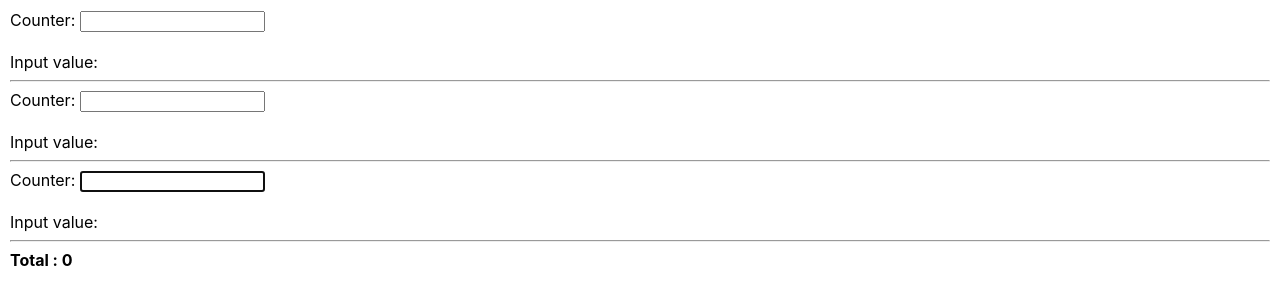
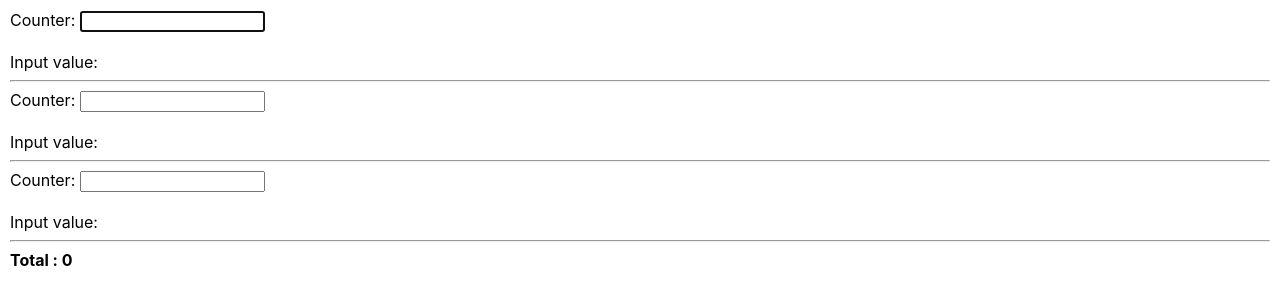
Before and after one commit to shaghab/reactapp, a React (Create React App) app: page / in a window 1280 px wide. Shown: the top 304 px of the page. Built offline with nearby package versions, Linux system fonts and the light colour scheme.

Commit message:
Give Focus to the First Displayed Counter

```diff
--- a/src/App.js
+++ b/src/App.js
@@ -8,7 +8,7 @@ function App() {
   const [total, setTotal] = useState(0);
   return (
     <>
-      <Counter setTotal={setTotal} /> <hr />
+      <Counter focus setTotal={setTotal} /> <hr />
       <Counter setTotal={setTotal} /> <hr />
       <Counter setTotal={setTotal} /> <hr />
       <b>Total : {total}</b>
--- a/src/Counter.js
+++ b/src/Counter.js
@@ -1,11 +1,12 @@
 import { useState, useEffect, useRef } from 'react';
 
-function Counter({ setTotal }) {
+function Counter({ setTotal, focus }) {
   const [value, setValue] = useState('');
   const refCounter = useRef();
 
   useEffect(function () {
-    refCounter.current.focus(); // refCounter.current represents the DOM element associated with that reference
+    // Give focus to the field if the "focus" attribute is indicated
+    if (focus) refCounter.current.focus();
   }, []);
 
   function change(event) {
```
